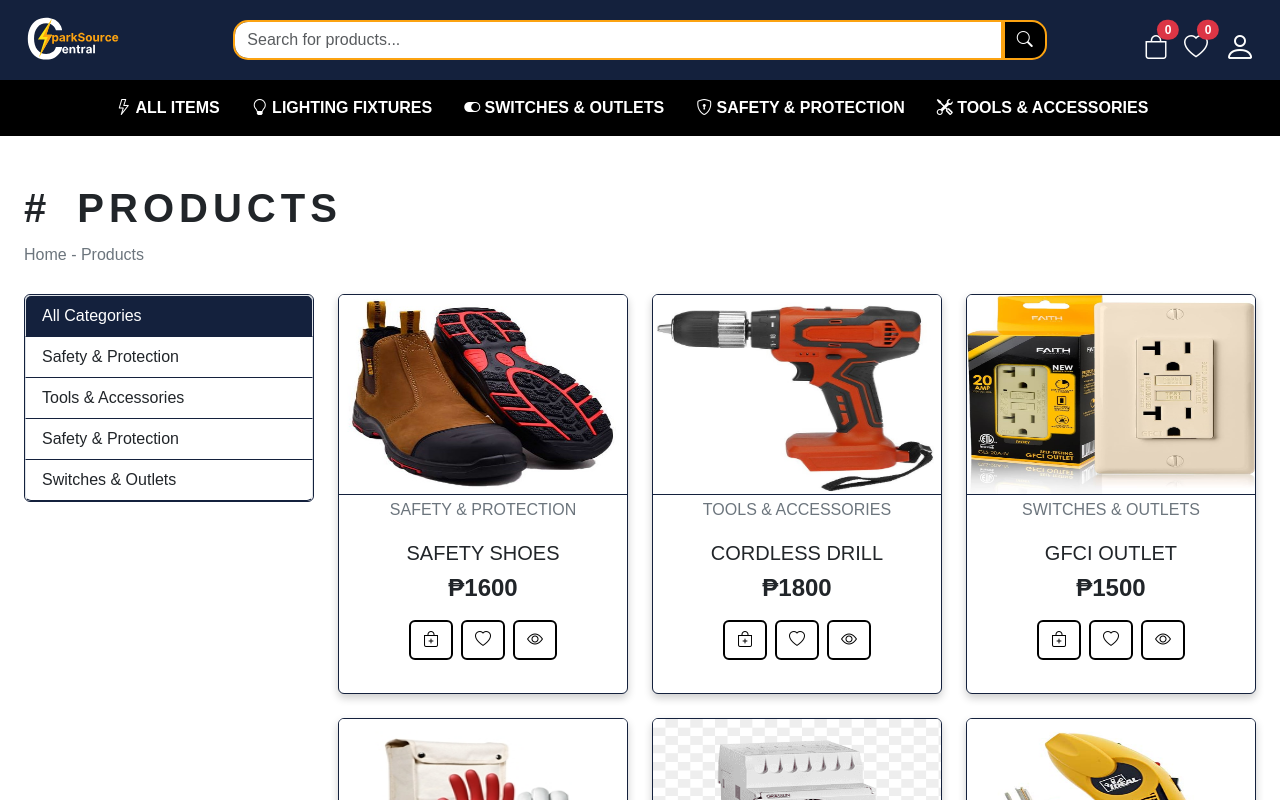
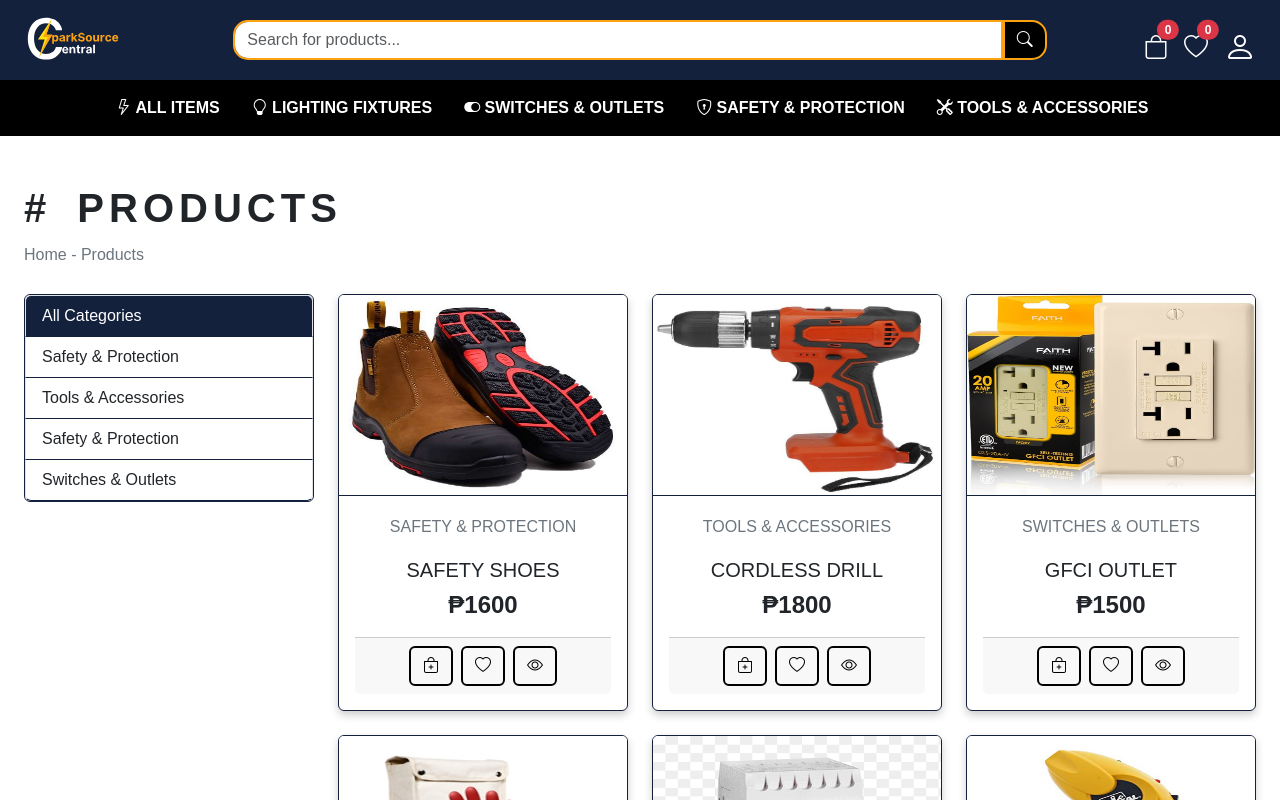
Before and after one commit to jaspherbagor/SparkSourceCentral, a React (Create React App) app in the folder frontend/: page /product in a window 1280 px wide. Shown: the top 800 px of the page. Built offline with nearby package versions, Linux system fonts and the light colour scheme.

Commit message:
Positioned the styles properly

```diff
--- a/frontend/src/component/pages/home.jsx
+++ b/frontend/src/component/pages/home.jsx
@@ -100,7 +100,8 @@ const Home = () => {
                                                 <p className="card-text text-secondary text-uppercase fs-6">{currentElement.Category}</p>
                                                 <h5 className="card-title fw-medium text-uppercase">{currentElement.Title}</h5>
                                                 <p className="card-price fw-bold fs-4">₱{currentElement.Price}</p>
-                                                <div className="d-flex justify-content-center align-items-center">
+                                                <div className="card-footer text-body-secondary">
+                                                        <div className="d-flex justify-content-center align-items-baseline">
                                                             <a href="#" className="btn me-2 add_to_cart">
                                                                 <i className="bi bi-bag-plus"></i>
                                                             </a>
@@ -110,6 +111,7 @@ const Home = () => {
                                                             <a href="#" className="btn view_detail">
                                                                 <i className="bi bi-eye"></i>
                                                             </a>
+                                                        </div>
                                                     </div>
                                             </div>
                                         </div>
--- a/frontend/src/component/pages/product.jsx
+++ b/frontend/src/component/pages/product.jsx
@@ -28,10 +28,11 @@ const Product = () => {
                                         <div className="col-lg-4 col-md-4 col-sm-6 mb-4" key={currentElement.id}>
                                             <div className="product_card card text-center">
                                                 <img src={currentElement.Image} className="card-img-top img-fluid" alt={currentElement.Title}/>
-                                                <div className="card-body mt-0 pt-0">
+                                                <div className="card-body">
                                                     <p className="card-text text-secondary text-uppercase fs-6">{currentElement.Category}</p>
                                                     <h5 className="card-title fw-medium mt-0 py-0 text-uppercase">{currentElement.Title}</h5>
                                                     <p className="card-price fw-bolder fs-4">₱{currentElement.Price} <span className="text-decoration-line-through text-danger fs-5 fw-medium"></span></p>
+                                                    <div className="card-footer text-body-secondary">
                                                         <div className="d-flex justify-content-center align-items-baseline">
                                                             <a href="#" className="btn me-2 add_to_cart">
                                                                 <i className="bi bi-bag-plus"></i>
@@ -43,6 +44,8 @@ const Product = () => {
                                                                 <i className="bi bi-eye"></i>
                                                             </a>
                                                         </div>
+                                                    </div>
+
                                                 </div>
                                             </div>
                                         </div>
--- a/frontend/src/component/styles/home.css
+++ b/frontend/src/component/styles/home.css
@@ -71,6 +71,62 @@ html, body {
 }
 /* Hero Section End */
 
+/* About Section Start */
+.icon i {
+    font-size: 60px;
+    color:var(--primary-color)
+}
+/* About Section End */
+
+/* Top Products Categories Start */
+.top_products_categories h2 span {
+    color:var(--primary-color)
+}
+
+.lighting_fixtures, .tools_and_accessories, .safety_and_protection, .switches_and_outlets {
+    box-shadow: -5px 0px 37px 10px rgba(0,0,0,0.2);
+    cursor: pointer;
+}
+
+.lighting_fixtures:hover, .tools_and_accessories:hover, .safety_and_protection:hover, .switches_and_outlets:hover
+{
+    transform:scale(1.05)
+}
+
+.top_products_categories div div h3 {
+    background: rgba(0,0,0,0.4);
+    border: 2px solid var(--navbar-bg);
+}
+
+.lighting_fixtures {
+    background: url('https://t4.ftcdn.net/jpg/06/01/36/13/360_F_601361321_OxT8qbG2KDPQrxvzSnPVtCWjUz29wIIv.jpg');
+    background-repeat: no-repeat;
+    background-position: center;
+    background-size:cover;
+}
+
+.tools_and_accessories {
+    background: url('https://t4.ftcdn.net/jpg/00/49/18/05/360_F_49180552_XzbbXHGjtI0NoQsOXp0obnHZd1vupTkD.jpg');
+    background-repeat: no-repeat;
+    background-position: center;
+    background-size:cover;
+}
+
+.safety_and_protection {
+    background: url('https://t4.ftcdn.net/jpg/03/69/75/59/360_F_369755973_HcLkmzXFZO5MvWFESgZeiK0kOm3KuNB1.jpg');
+    background-repeat: no-repeat;
+    background-position: center;
+    background-size:cover;
+}
+
+.switches_and_outlets {
+    background: url('https://img.freepik.com/premium-vector/wall-switch-power-electrical-socket-electricity-turn-plug-realistic-pictures_80590-7105.jpg');
+    background-repeat: no-repeat;
+    background-position: center;
+    background-size:cover;
+}
+/* Top Products Categories End */
+
 /* Top Products Section Start */
 h2 span {
     color:var(--primary-color)
@@ -136,64 +192,7 @@ h2 span {
     background:var(--navbar-bg);
     color:var(--primary-color)
 }
-
-.icon i {
-    font-size: 60px;
-    color:var(--primary-color)
-}
 /* Top Products Section End */
-
-/* Featured Products Categories Start */
-.top_products_categories h2 span {
-    color:var(--primary-color)
-}
-
-.lighting_fixtures, .tools_and_accessories, .safety_and_protection, .switches_and_outlets {
-    box-shadow: -5px 0px 37px 10px rgba(0,0,0,0.2);
-    cursor: pointer;
-}
-
-.lighting_fixtures:hover, .tools_and_accessories:hover, .safety_and_protection:hover, .switches_and_outlets:hover
-{
-    transform:scale(1.05)
-}
-
-.top_products_categories div div h3 {
-    background: rgba(0,0,0,0.2);
-    border: 2px solid var(--primary-color)
-}
-
-.lighting_fixtures {
-    background: url('https://t4.ftcdn.net/jpg/06/01/36/13/360_F_601361321_OxT8qbG2KDPQrxvzSnPVtCWjUz29wIIv.jpg');
-    background-repeat: no-repeat;
-    background-position: center;
-    background-size:cover;
-}
-
-
-.tools_and_accessories {
-    background: url('https://t4.ftcdn.net/jpg/00/49/18/05/360_F_49180552_XzbbXHGjtI0NoQsOXp0obnHZd1vupTkD.jpg');
-    background-repeat: no-repeat;
-    background-position: center;
-    background-size:cover;
-}
-
-.safety_and_protection {
-    background: url('https://t4.ftcdn.net/jpg/03/69/75/59/360_F_369755973_HcLkmzXFZO5MvWFESgZeiK0kOm3KuNB1.jpg');
-    background-repeat: no-repeat;
-    background-position: center;
-    background-size:cover;
-}
-
-.switches_and_outlets {
-    background: url('https://img.freepik.com/premium-vector/wall-switch-power-electrical-socket-electricity-turn-plug-realistic-pictures_80590-7105.jpg');
-    background-repeat: no-repeat;
-    background-position: center;
-    background-size:cover;
-}
-/* Featured Product Categories End */
-
-
 
 /* Customers Review Section Start */
 .customers-review-section {
--- a/frontend/src/component/styles/product.css
+++ b/frontend/src/component/styles/product.css
@@ -65,14 +65,14 @@ html, body {
     border: 1.5px solid var(--navbar-bg);
     border-radius: 6px;
     box-shadow: 0 4px 8px 0 rgba(0,0,0,0.2);
-    height: 400px
+    height: auto
 }
 
-.card-img-top {
-    height: 50%;
+img.card-img-top {
+    height: 200px
 }
 
-.card_title {
+.card-title {
     overflow: hidden;
     white-space: nowrap;
     text-overflow: ellipsis;
```
Lines whose indentation alone changed are shown as unchanged.
